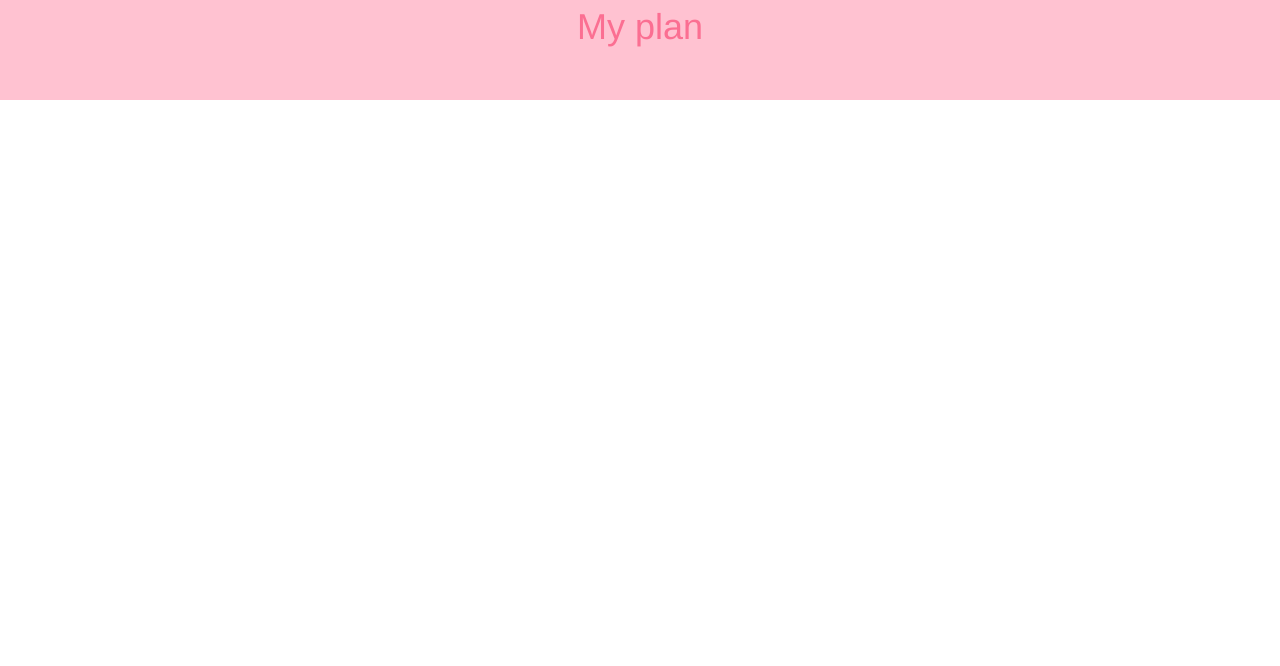
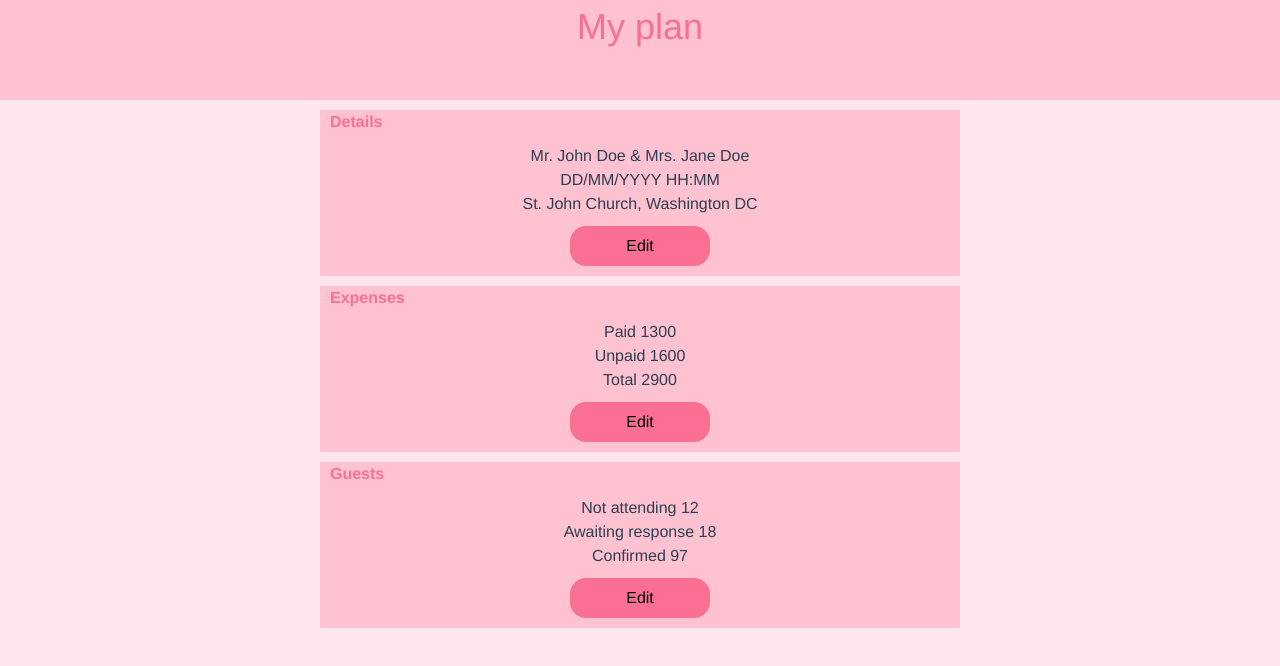
Before and after one commit to jadrejcicariana/Wedding-planner-frontend, a Vue app: page /myplan in a window 1280 px wide. Shown: the top 666 px of the page. Built offline with nearby package versions, Linux system fonts and the light colour scheme.

Commit message:
edit MyplanView

```diff
--- a/src/views/MyplanView.vue
+++ b/src/views/MyplanView.vue
@@ -3,17 +3,53 @@
         <main-header :headerText="'My plan'"></main-header>
     </header>
     <body>
-
+       <div class="myplan-background">
+        <div class="details">
+          <p class ="title"> Details
+          </p>
+          <p class ="names"> Mr. John Doe & Mrs. Jane Doe
+          </p>
+          <p class ="datetime"> DD/MM/YYYY HH:MM
+          </p>
+          <p class ="location"> St. John Church, Washington DC
+          </p>
+          <main-button :buttonText="'Edit'" @click="$router.push('')" > </main-button>
+        </div>
+        <div class ="expenses">
+          <p class ="title"> Expenses
+          </p>
+          <p class ="subtitle1"> Paid 1300
+          </p>
+          <p class ="subtitle2"> Unpaid 1600
+          </p>
+          <p class ="result"> Total 2900
+          </p>
+          <main-button :buttonText="'Edit'" @click="$router.push('')" > </main-button>
+        </div>
+        <div class ="guests">
+          <p class ="title"> Guests
+          </p>
+          <p class ="subtitle1"> Not attending 12
+          </p>
+          <p class ="subtitle2"> Awaiting response 18
+          </p>
+          <p class ="result"> Confirmed 97
+          </p>
+          <main-button :buttonText="'Edit'" @click="$router.push('')" > </main-button>
+        </div>
+       </div>
     </body>
 </template>
 
 <script>
 import MainHeader from '@/components/MainHeader.vue'
+import MainButton from '@/components/MainButton.vue'
 
 export default {
   name: 'MyplanView',
   components: {
-    MainHeader
+    MainHeader,
+    MainButton
   },
 }
 
@@ -22,4 +58,44 @@ export default {
 
 <style scoped>
 
+.myplan-background {
+  position: absolute;
+  top: 300;
+  left: 50;
+  width: 100%;
+  height: 100%;
+  background-color: #FFE5EC;
+  background-size: cover;
+  background-position: center;
+}
+
+.details {
+  margin: auto;
+  margin-top: 10px;
+  width: 50%;
+  background-color: #FFC2D1;
+}
+
+.expenses {
+  margin: auto;
+  margin-top: 10px;
+  width: 50%;
+  background-color: #FFC2D1;
+}
+
+.guests {
+  margin: auto;
+  margin-top: 10px;
+  width: 50%;
+  background-color: #FFC2D1;
+}
+
+.title {
+  text-align: left;
+  margin: 10px;
+  color: #FB6F92;
+  font-weight: bold;
+}
+
+
 </style>
```
